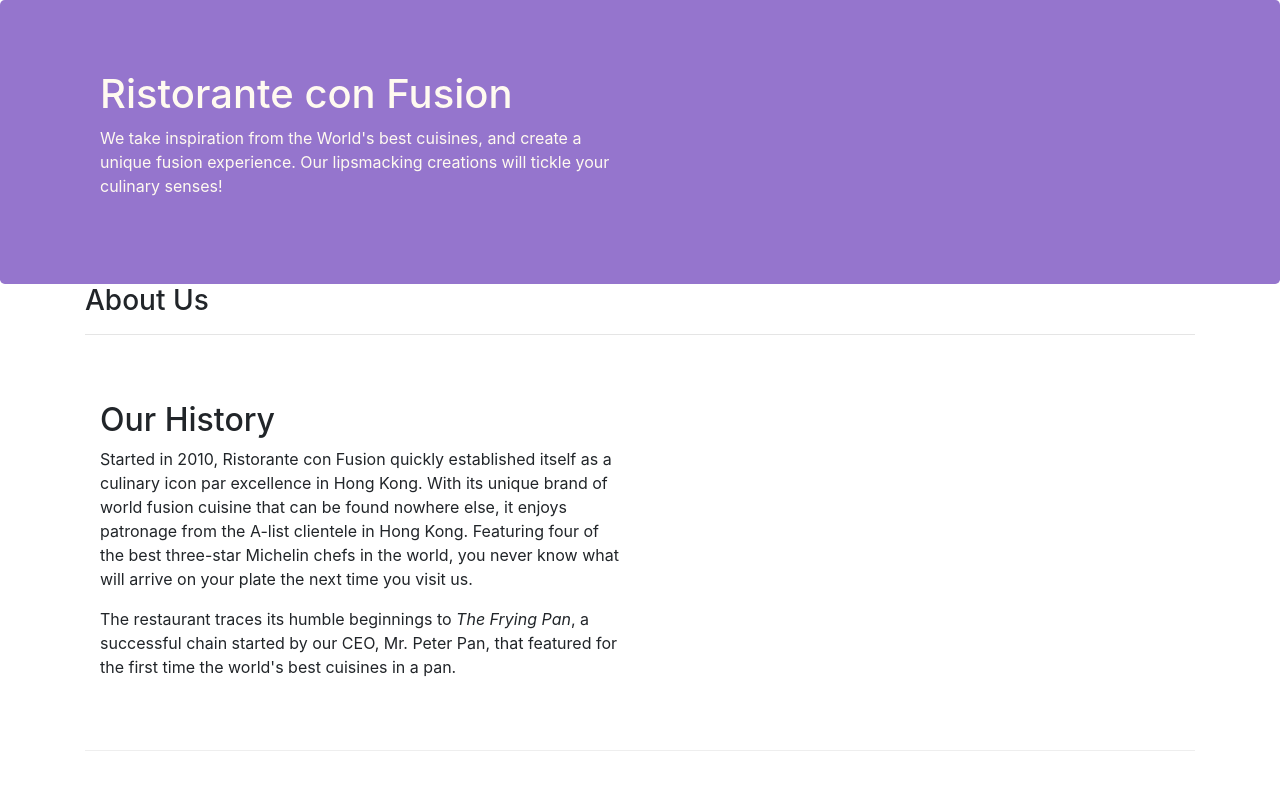
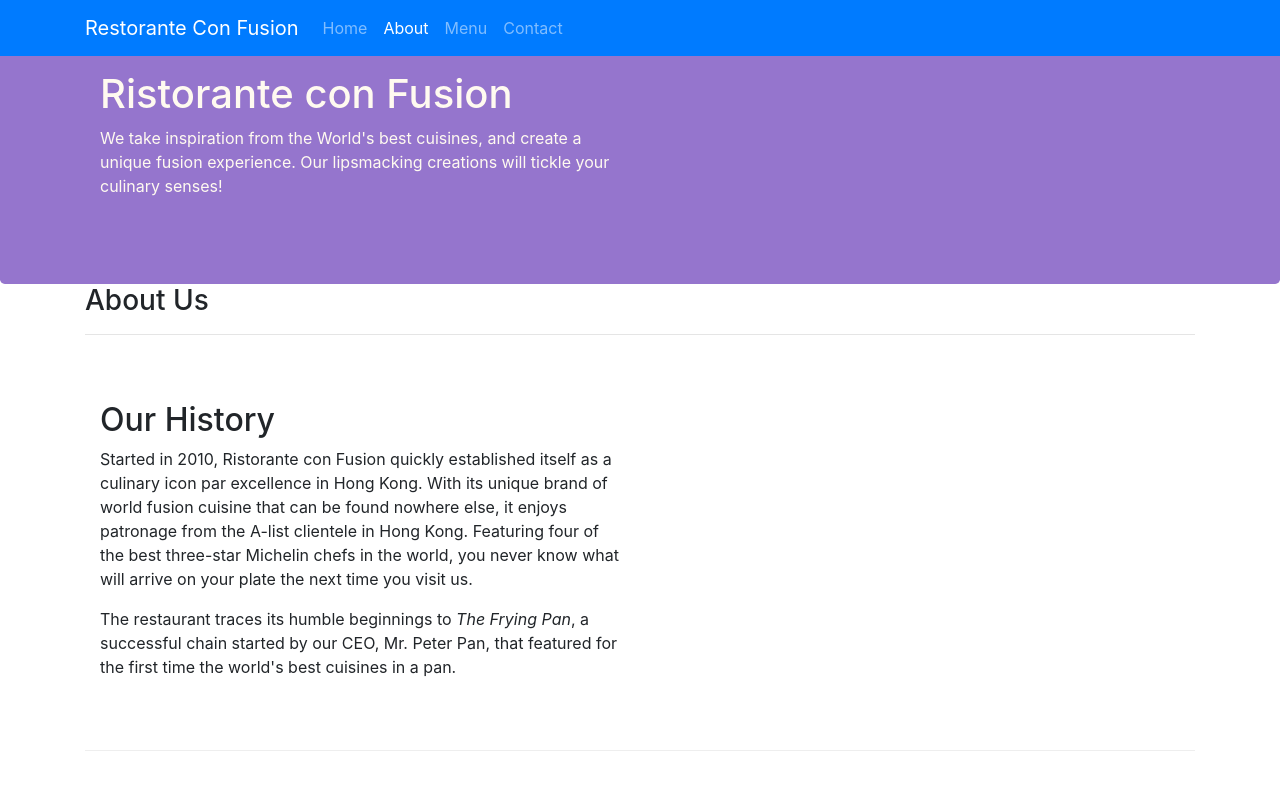
Before and after one commit to Khalid511/test-course, a website: page aboutus.html in a window 1280 px wide. Shown: the top 798 px of the page. Drawn offline with nearby package versions, Linux system fonts and the light colour scheme.

Commit message:
Navigation bar is added

```diff
--- a/aboutus.html
+++ b/aboutus.html
@@ -15,7 +15,22 @@
 </head>
 
 <body>
-
+    <nav class="navbar navbar-dark navbar-expand-sm bg-primary fixed-top">
+        <div class="container">
+            <button class="navbar-toggler" type="button" data-toggle="collapse" data-target="#Navbar">
+                <span class="navbar-toggler-icon"></span>
+            </button>
+            <a class="navbar-brand" href="./index.html">Restorante Con Fusion</a>
+            <div class="collapse navbar-collapse" id="Navbar">
+            <ul class="navbar-nav mr-auto">
+                <li class="nav-item"><a class="nav-link" href="./index.html">Home</a></li>
+                <li class="nav-item active"><a class="nav-link" href="#">About</a></li>
+                <li class="nav-item"><a class="nav-link" href="#">Menu</a></li>
+                <li class="nav-item"><a class="nav-link" href="#">Contact</a></li>
+            </ul>
+            </div>
+        </div>
+    </nav>
     <header class="jumbotron">
         <div class="container">
             <div class="row row-header">
@@ -78,7 +93,7 @@
                 <div class="col-4 offset-1 col-sm-2">
                     <h5>Links</h5>
                     <ul class="list-unstyled">
-                        <li><a href="#">Home</a></li>
+                        <li><a href="./index.html">Home</a></li>
                         <li><a href="#">About</a></li>
                         <li><a href="#">Menu</a></li>
                         <li><a href="#">Contact</a></li>
```
Also changed, not shown: index.html (+17 -2 lines).
